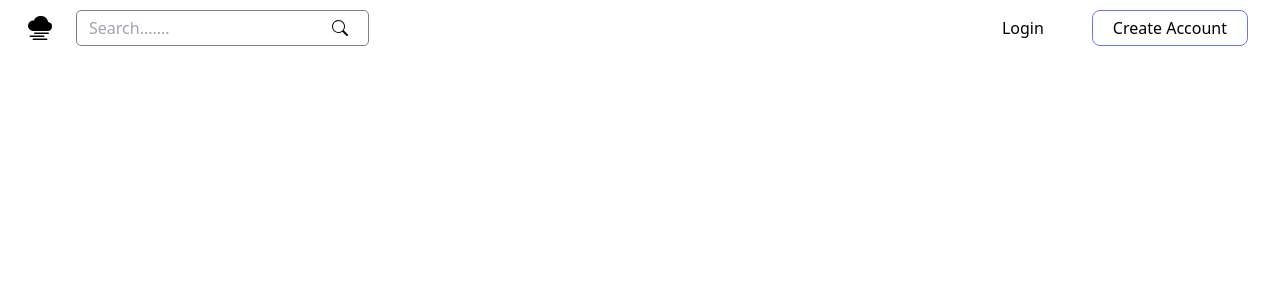
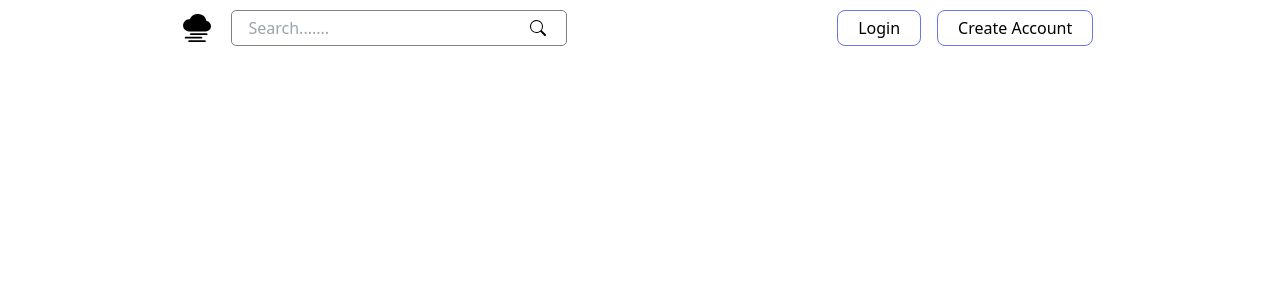
Before and after one commit to gnuheht/web-app-translate, a React (Vite) app in the folder translate-file-app/: page / in a window 1280 px wide. Shown: the top 300 px of the page. Built offline with nearby package versions, Linux system fonts and the light colour scheme.

Commit message:
done css top-bar

```diff
--- a/translate-file-app/src/components/top-bar.tsx
+++ b/translate-file-app/src/components/top-bar.tsx
@@ -2,12 +2,11 @@ import { BsSearch, BsFillCloudHazeFill } from 'react-icons/bs';
 
 export default function TopBar() {
   return (
-    <div className="fixed flex justify-between items-center w-full top-0 left-0 right-0 h-14 py-2 bg-white z-0  ">
+    <div className="fixed flex items-center w-full top-0 left-0 right-0 h-14 py-2 bg-white z-0  ">
       {/* left */}
-      <div className="flex-1 items-center pr-5 ">
-        <div className="flex mr-3 ml-7 flex-nowrap">
-          <a href="#" className="h-9 w-6 mr-2">
-            <BsFillCloudHazeFill className="h-9 w-6" />
+      <div className="flex grow justify-center">
+        <a href="#" className="w-1/6 flex justify-end items-center">
+          <BsFillCloudHazeFill className=" w-9 h-7" />
         </a>
         <div
           style={{
@@ -15,24 +14,26 @@ export default function TopBar() {
             borderRadius: '5px',
           }}
           className="flex flex-row items-center justify-between focus-within:text-gray-600
-            h-9 pr-5 ml-4"
+            h-9 pr-5 ml-4 w-3/6"
         >
           <input
             placeholder="Search......."
             style={{ outline: 'none' }}
-              className=" pr-3 ml-3"
+            className="w-full ml-4"
           />
           <a>
             <BsSearch />
           </a>
         </div>
       </div>
-      </div>
       {/* right */}
-      <div className="flex-1 items-center  mr-8 ">
-        <div className="flex flex-row justify-end">
-          <div className=""></div>
-          <button className=" mr-12 ">
+      <div className="flex grow justify-center mr-5">
+        <button
+          className=" h-9 px-5 rounded-lg mr-4 "
+          style={{
+            border: '1px solid rgb(108,118,231)',
+          }}
+        >
           <a>Login</a>
         </button>
         <button
@@ -41,9 +42,8 @@ export default function TopBar() {
             border: '1px solid rgb(108,118,231)',
           }}
         >
-            Create Account
+          <a>Create Account</a>
         </button>
-        </div>
       </div>
     </div>
   );
```
Lines whose indentation alone changed are shown as unchanged.
